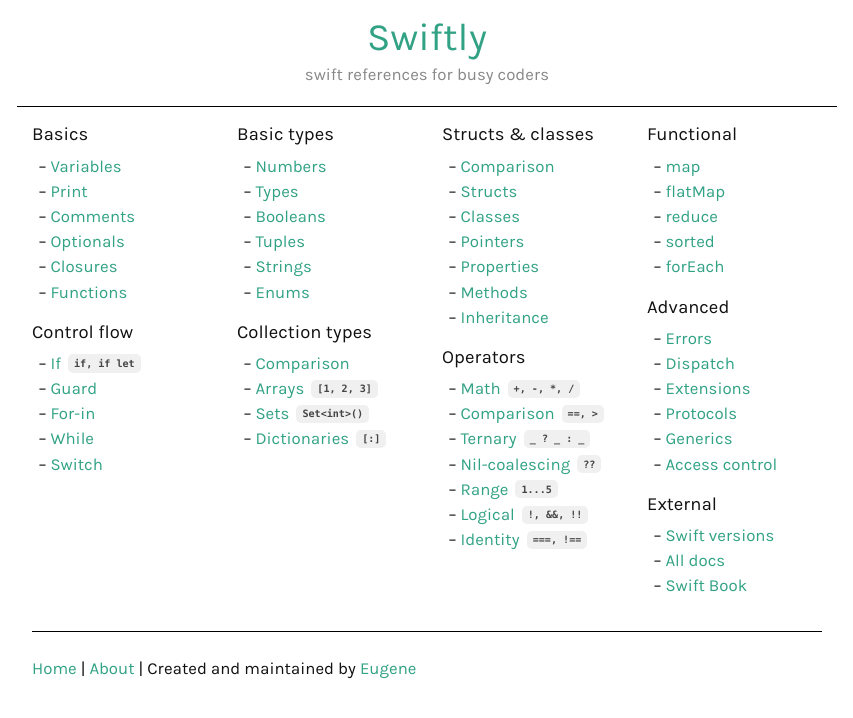
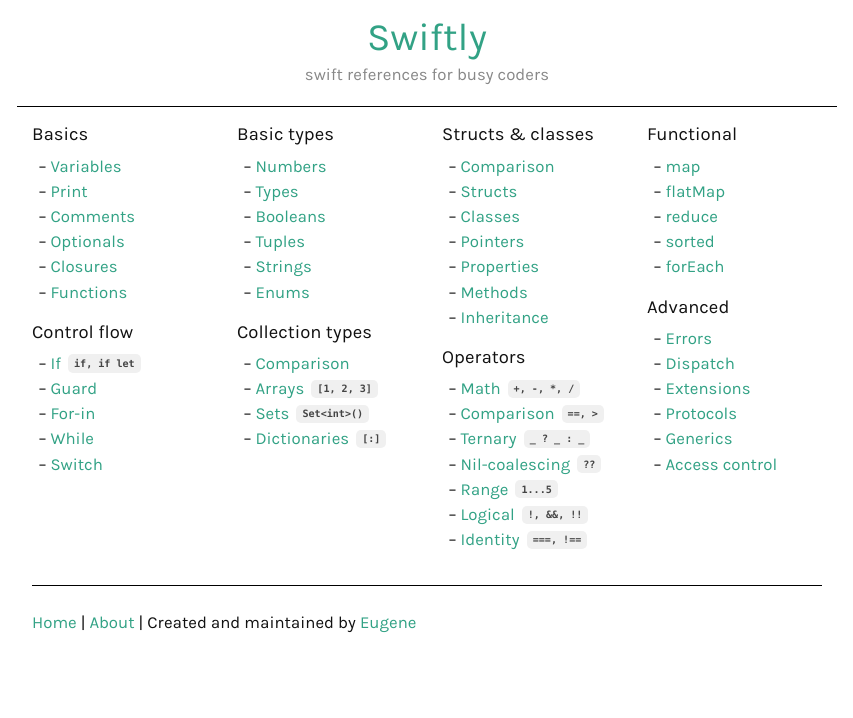
Before and after one commit to ebelinski/swiftly, a Jekyll site: the page built from index.md, in a window 1280 px wide. Shown: the top 718 px of the page, without its empty margins (213-1066 px from the left). Built offline with Jekyll 4.4.1, drawn with Linux system fonts in a browser that asks for light colours.

Commit message:
let's remove external for now

```diff
--- a/index.md
+++ b/index.md
@@ -81,10 +81,4 @@ layout: default
 * [Generics](/generics)
 * [Access control](/access-control)
 
-#### External
-
-* [Swift versions](https://iosref.com/swift/)
-* [All docs](https://swift.org/documentation/)
-* [Swift Book](https://docs.swift.org/swift-book/LanguageGuide/TheBasics.html)
-
 {% include closecol.html closerow=true %}
```
